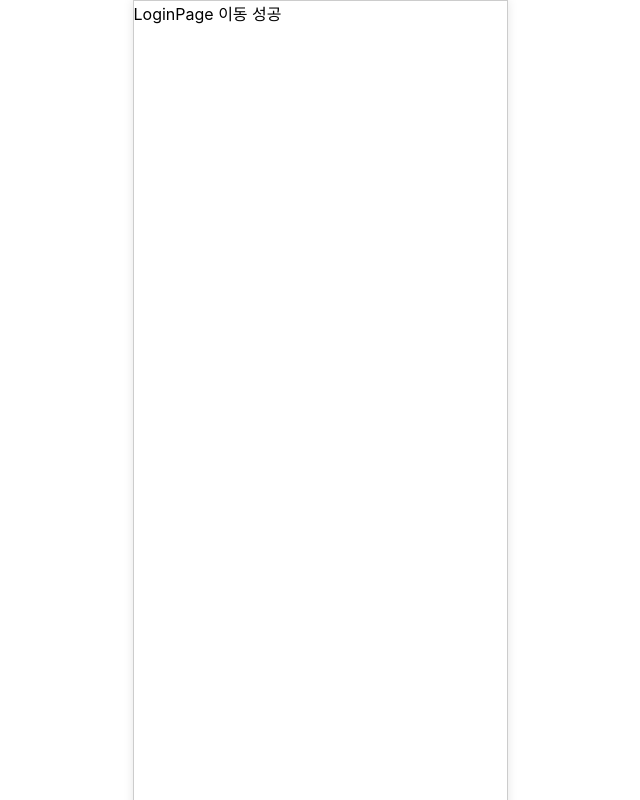
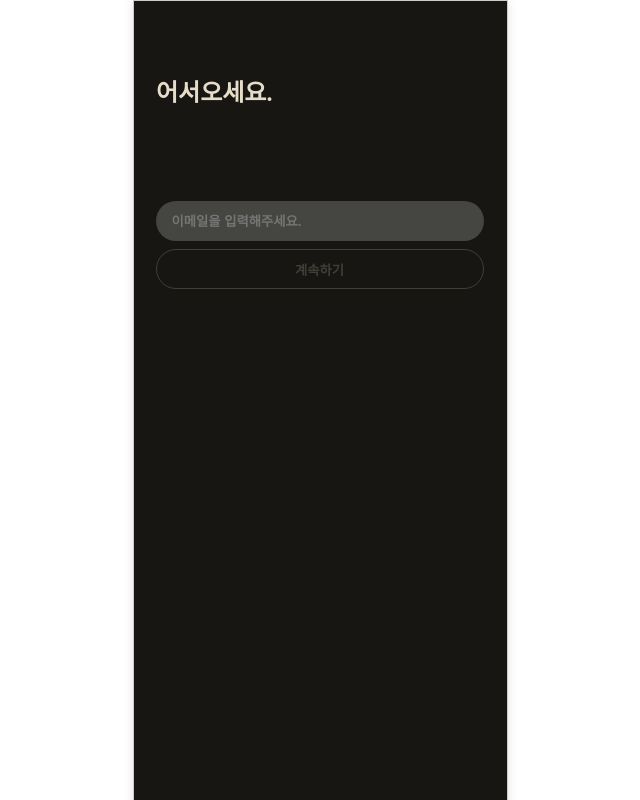
Before and after one commit to Codeit-ToastIT/FE_main, a Next.js app: page /pages/loginPage in a window 1280 px wide. Shown: the whole page, without its empty margins (320-960 px from the left). Built offline with nearby package versions, Linux system fonts and the light colour scheme.

Commit message:
email 화면 구현

```diff
--- a/app/pages/loginPage/page.js
+++ /dev/null
@@ -1,5 +0,0 @@
-const LoginPage = () => {
-  return <>LoginPage 이동 성공</>;
-};
-
-export default LoginPage;
--- /dev/null
+++ b/app/pages/loginPage/page.tsx
@@ -0,0 +1,142 @@
+"use client";
+
+import { styled } from "styled-components";
+import React, { useEffect, useRef, useState } from "react";
+
+const Whole = styled.div`
+display: inline-flex;
+flex-direction: column;
+align-items: center;
+gap: 6rem;
+background-color: #171612;
+padding-top: 5rem;
+height: 100vh;
+`;
+
+const Title = styled.div`
+width: 20.5rem;
+color: var(--ivory, #E5DCCA);
+font-family: SUIT;
+font-size: 1.5rem;
+font-weight: 800;
+line-height: 1.5rem;
+`;
+
+const Container = styled.div`
+display: flex;
+width: 23.4375rem;
+min-width: 20.5rem;
+padding: 0rem 1.5rem 0rem 1.4375rem;
+flex-direction: column;
+align-items: center;
+`;
+
+const Input = styled.input`
+height: 2.5rem;
+min-width: 20.5rem;
+align-self: stretch;
+border-radius: 2.5rem;
+background: rgba(255, 255, 255, 0.2);
+border: none;
+outline: none;
+color: #E5DCCA;
+padding-left: 1rem;
+font-weight: 600;
+`;
+
+const Submit = styled.input<{ isActive: boolean }>`
+  display: flex;
+  height: 2.5rem;
+  min-width: 20.5rem;
+  padding: 0.5rem 1.25rem;
+  justify-content: center;
+  align-items: center;
+  align-self: stretch;
+  border-radius: 2.5rem;
+  border: 1px solid var(--ivory, #E5DCCA);
+  background-color: ${({ isActive }) => (isActive ? '#E5DCCA' : 'transparent')}; /* 색상 변경 */
+  color: ${({ isActive }) => (isActive ? '#171612' : '#E5DCCA')};
+  opacity: ${({ isActive }) => (isActive ? '1' : '0.2')};
+  font-weight: 800;
+`;
+
+const ErrorMessage = styled.div`
+color: #FF5151;
+font-family: SUIT;
+font-size: 0.75rem;
+font-style: normal;
+font-weight: 400;
+line-height: 0.875rem;
+padding-left: 1rem;
+`;
+
+const Form = styled.form`
+display: flex;
+flex-direction: column;
+gap: 0.5rem;
+`;
+
+export default function Home() {
+  const inputRef = useRef<HTMLInputElement | null>(null);
+  const [email, setEmail] = useState(""); // 이메일 상태
+  const [error, setError] = useState(""); // 오류 메시지 상태
+  const isEmailNotEmpty = email.length > 0; // 이메일 입력 여부
+
+  // 입력 필드 포커싱
+  useEffect(() => {
+    const timeoutId = setTimeout(() => {
+      if (inputRef.current) {
+        inputRef.current.focus(); // 입력 필드에 포커스
+      }
+    }, 100);
+
+    return () => clearTimeout(timeoutId);
+  }, []);
+
+  const handleMouseDown = (event: React.MouseEvent) => {
+    event.preventDefault(); // 기본 동작 방지
+    inputRef.current?.focus(); // 입력 필드에 포커스
+  };
+
+
+  // 이메일 유효성 검사
+  const handleSubmit = (event: React.FormEvent) => {
+    event.preventDefault(); // 기본 제출 동작 방지
+    const emailPattern = /^[^\s@]+@[^\s@]+\.[^\s@]+$/; // 이메일 형식 정규 표현식
+
+    if (!emailPattern.test(email)) {
+      setError("이메일 형식을 확인해주세요."); // 오류 메시지 설정
+    } else {
+      setError(""); // 오류 메시지 초기화
+      // 여기에 폼 제출 로직 추가
+      console.log("이메일 제출:", email);
+    }
+  };
+
+  // 이메일 입력 시 상태 업데이트
+  const handleEmailChange = (e: React.ChangeEvent<HTMLInputElement>) => {
+    setEmail(e.target.value); // 이메일 상태 업데이트
+  };
+
+  return (
+    <Whole onMouseDown={handleMouseDown}>
+      <Title>어서오세요.</Title>
+      <Container>
+        <Form onSubmit={handleSubmit} noValidate>
+          <Input
+            type="email"
+            name="email"
+            placeholder="이메일을 입력해주세요."
+            ref={inputRef}
+            value={email}
+            onChange={handleEmailChange} // 이메일 상태 업데이트
+            onInvalid={() => setError("유효한 이메일 주소를 입력해주세요.")}
+            autoComplete="off"
+          />
+          {error && <ErrorMessage>{error}</ErrorMessage>} {/* 오류 메시지 표시 */}
+          <Submit type="submit" value="계속하기"  isActive={isEmailNotEmpty} disabled={!isEmailNotEmpty}/>
+        </Form>
+      </Container>
+    </Whole>
+  );
+}
```
Also changed, not shown: app/page.tsx (+5 -2 lines).
